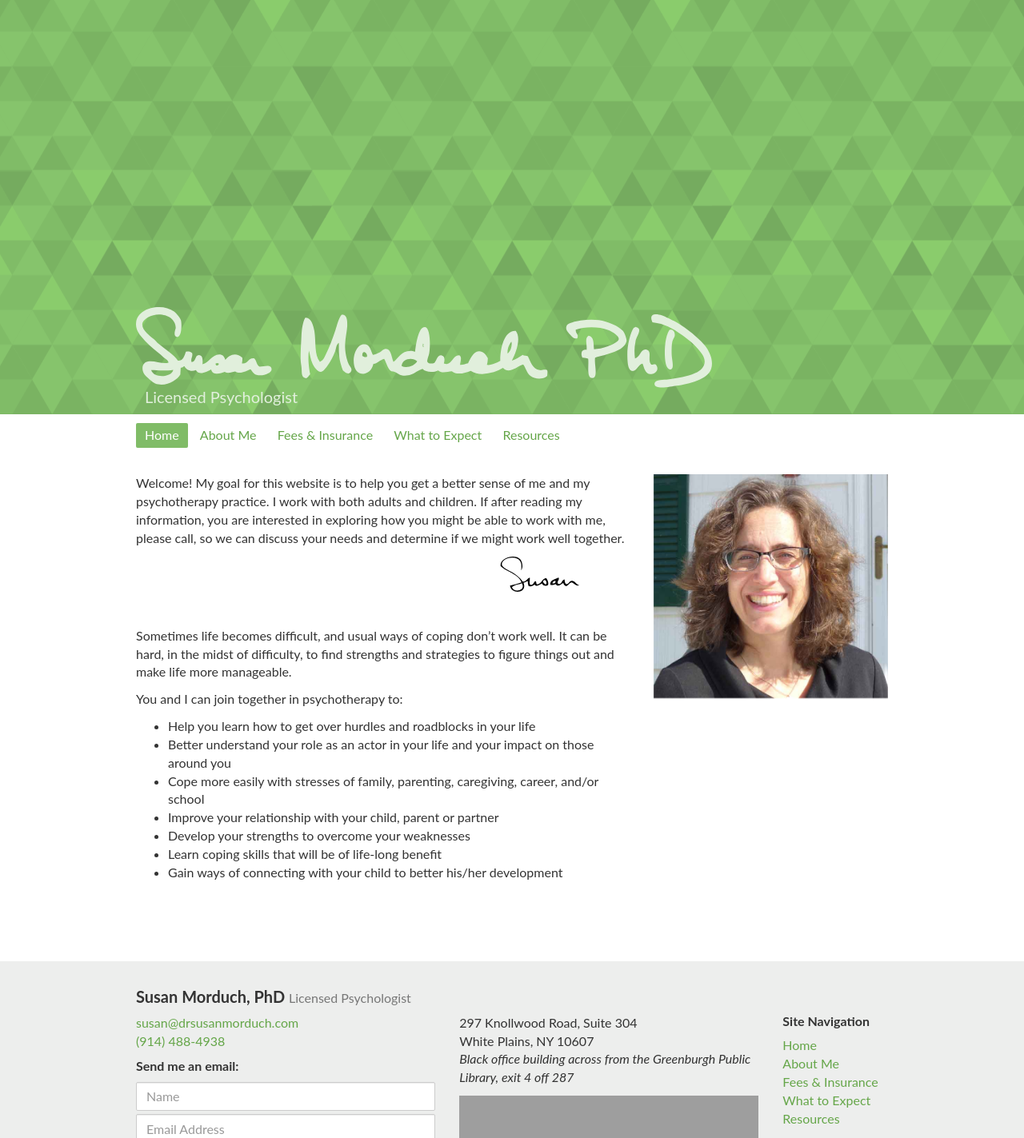
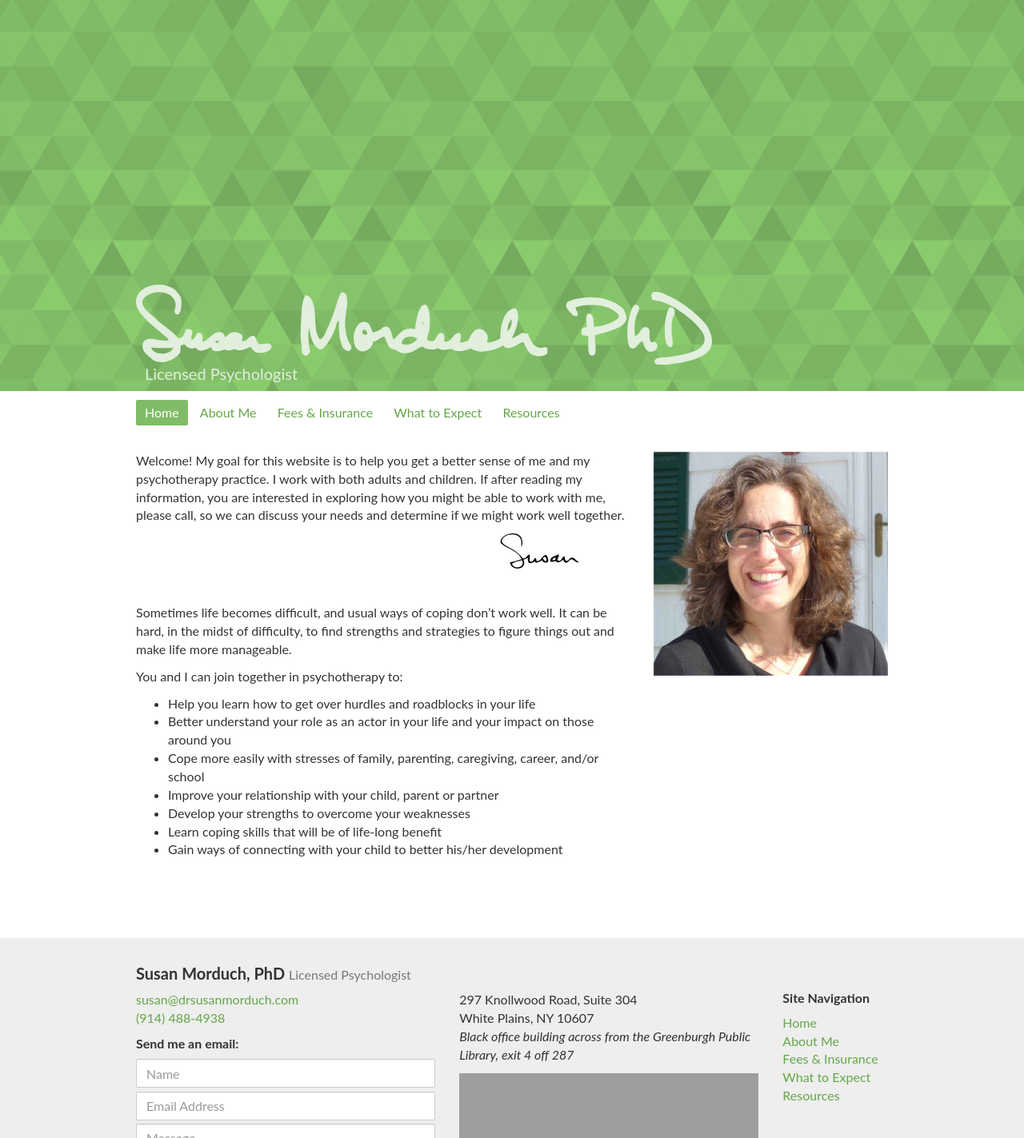
Before and after one commit to nmorduch/susan, a Jekyll site: the page built from index.md, in a window 1280 px wide. Shown: the whole page at 80% size. Built offline with Jekyll 4.4.1, drawn with Linux system fonts in a browser that asks for light colours; Markdown is read by kramdown in place of the engine named in the settings; grey boxes are pictures that could not be loaded.

Commit message:
scrolling adjustments

```diff
--- a/_layouts/base.html
+++ b/_layouts/base.html
@@ -9,6 +9,7 @@
 		<link rel='shortcut icon' type='image/x-icon' href='{{ site.baseurl }}/favicon.ico' />
 		<script src="//use.edgefonts.net/lato:n4,i4,n7,i7.js"></script>
 	</head>
+	<body>
 		<div class="page">
 			<header class="container">
 				<a href="{{ site.baseurl }}/">
@@ -32,4 +33,5 @@
 			{% include html/footer.html %}
 		</div>
 		<div class="header-image"></div>
+	</body>
 </html>
--- a/static/sass/modules/_site_header.sass
+++ b/static/sass/modules/_site_header.sass
@@ -26,8 +26,8 @@
 
 body
 	overflow-y: scroll
-	-webkit-overflow-scrolling: touch
+	// -webkit-overflow-scrolling: touch
 
 .page
 	position: relative
-	top: 27vh
+	top: 25vh
```
Also changed, not shown: static/css/screen.css. Lines whose indentation alone changed are shown as unchanged.
